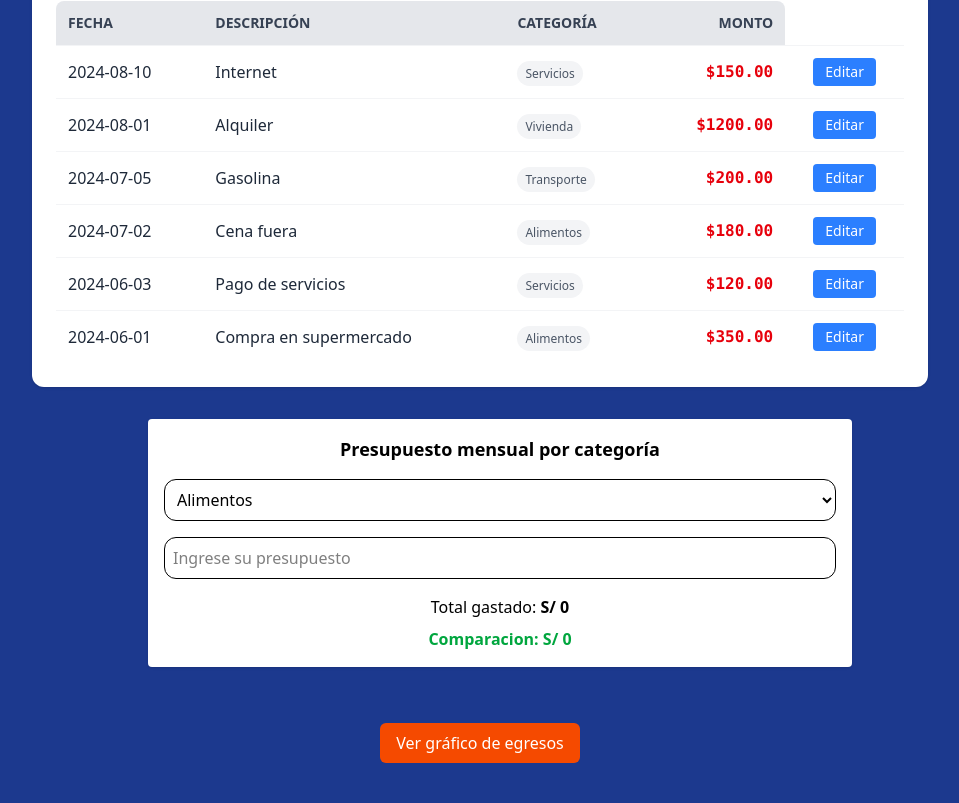
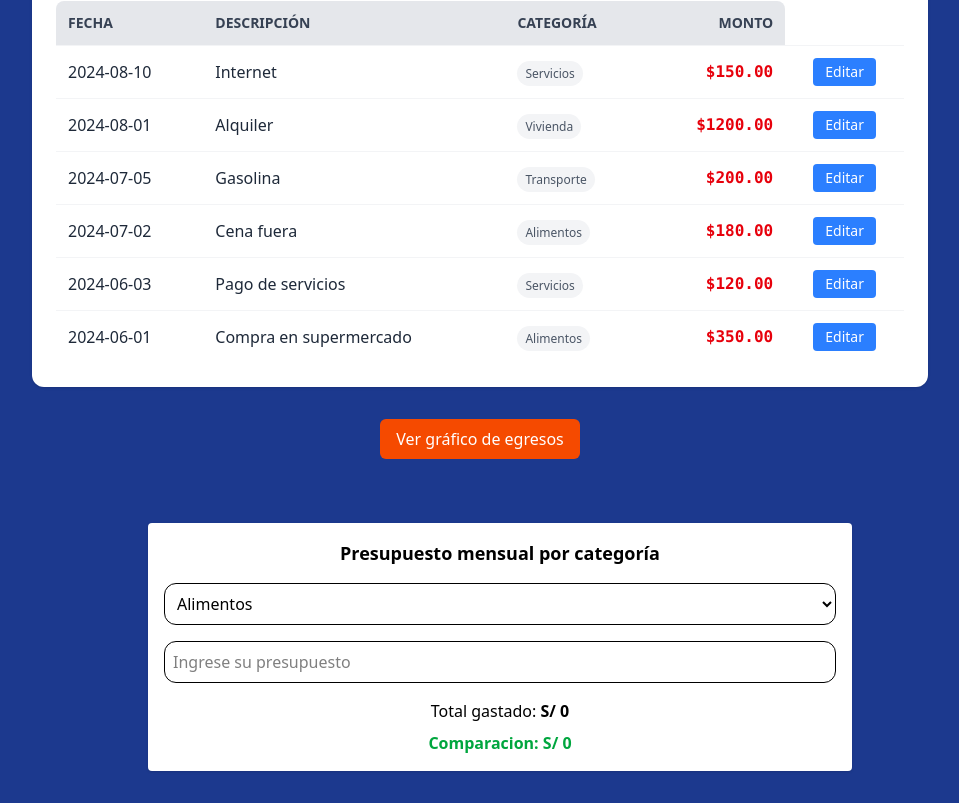
Before and after one commit to adol-sot/Proyecto-PW-G4, a React (Vite) app: page /usermain in a window 1280 px wide. Shown: the part 484-1287 px from the top of the page, without its empty margins (160-1119 px from the left). Built offline with nearby package versions, Linux system fonts and the light colour scheme.

Commit message:
Ajuste de orden
Boton por encima de formulario

```diff
--- a/src/pages/UserMainPage.jsx
+++ b/src/pages/UserMainPage.jsx
@@ -81,14 +81,13 @@ function UserMainPage() {
         <div className="p-8 ">
             <AddEgresos />
             <ListadoEgresos egresos={egresos} onEditar={manejarEditar} />
-            <PresupuestoCategoria egresos={egresos} />
         </div>
 
-        <div className="flex justify-center mt-6">
+        <div className="flex justify-center">
             <button
                 type="button"
                 onClick={function(){setMostrarGrafico(true)}}
-                className="mb-10 px-4 py-2 bg-orange-600 text-white rounded-md hover:bg-black">
+                className="px-4 py-2 bg-orange-600 text-white rounded-md hover:bg-black">
                 Ver gráfico de egresos
             </button>
         </div>
@@ -98,6 +97,10 @@ function UserMainPage() {
             <FiltrarGraficoEgreso egresos={egresos} cerrar={function() {setMostrarGrafico(false)}}/>
           </div>
         )}
+
+        <div className="p-8">
+            <PresupuestoCategoria egresos={egresos} />
+        </div>
 
         {egresoEnEdicion && (
           <FormularioEditarEgreso
```
